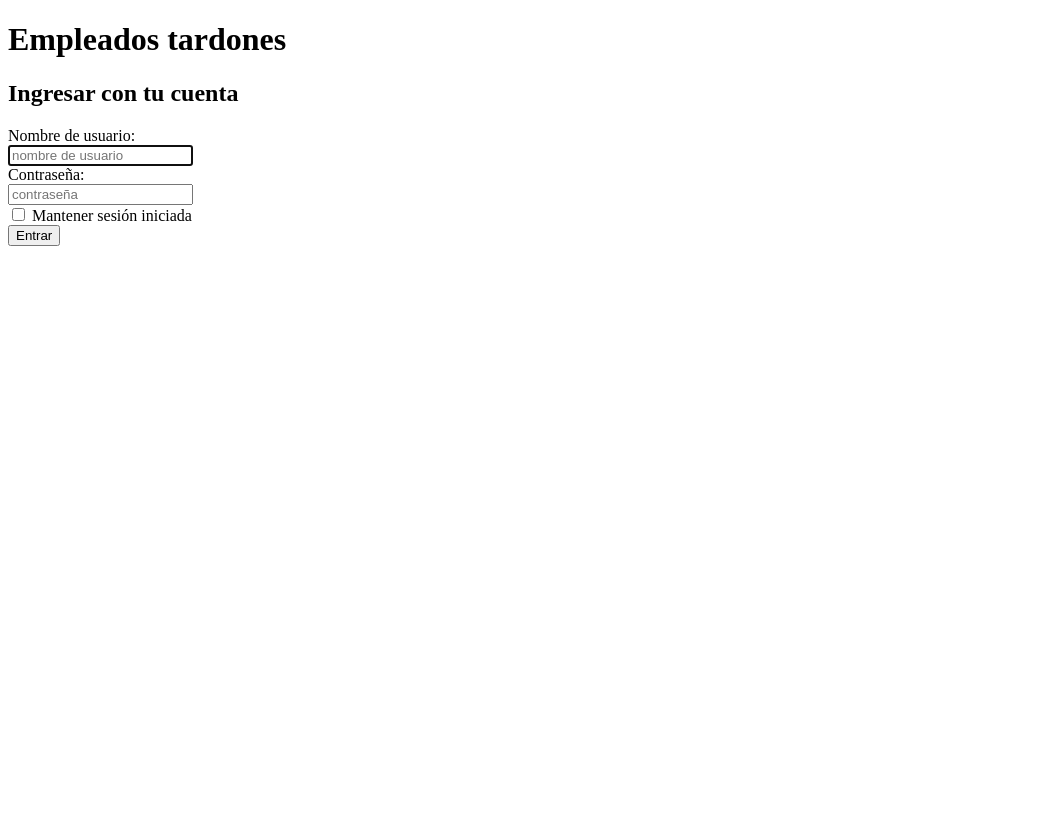
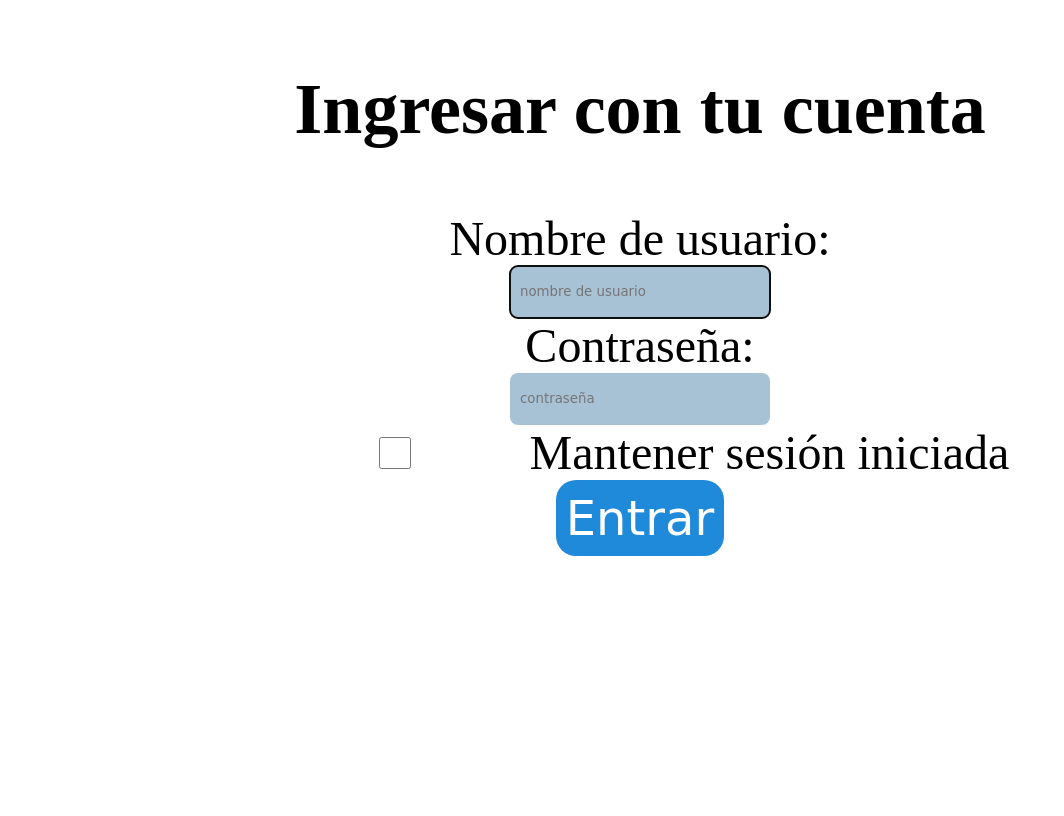
Before and after one commit to marcohoyosh/proyecto-asistencia, a PHP site: page /login.php in a window 1280 px wide. Shown: the whole page, without its empty margins (0-1064 px from the left). Before the commit the page ends 246 px from the top, so only its background shows below. Run offline with PHP 8.4, Linux system fonts and the light colour scheme.

Commit message:
Login listo

```diff
--- /dev/null
+++ b/hojaestilos.css
@@ -0,0 +1,56 @@
+body{
+    height: 100vh;
+    font-size: 3rem;
+}
+.contenido{
+    max-width: 100%;
+    height: 100vh;
+    background-position: center center;
+    background-size: cover;
+
+}
+.Formulario{
+    display:flex;
+    margin: 0 auto;
+    flex-direction: column;
+    align-items: center;
+}
+
+.ultimo{
+    margin-bottom:30px;
+}
+button{
+    background-color:#1E8AD9;
+    border: 0;
+    padding: 10px;
+    font-size: 3rem;
+    font-family: 'Indie Flower', cursive;
+    color:white;
+    border-radius: 20px;
+
+}
+.elemento{
+    display: flex;
+    align-items: center;
+    flex-direction: column;
+
+}
+.elemento.iniciada{
+    display:inline;
+    border-radius: 8px;
+}
+
+input{
+    border-radius: 8px;
+    background-color: #a8c2d5;
+    border:0;
+    padding: 10px;
+    font-family: 'Indie Flower', cursive;
+    width: 15rem;
+    height: 2rem;
+}
+.elemento.elemento_ultimo{
+    align-content: center;
+    margin-top: 5rem;
+    size: 5rem;
+}
--- a/login.php
+++ b/login.php
@@ -1,23 +1,37 @@
+<?php
+session_start();
+#te regresa a index si es que ya iniciaste sesion con tu usuario
+if(isset($_SESSION["id"])){
+    header("Location: ../index.php");
+    exit();
+}
+?>
 <!DOCTYPE html>
 <html lang="en">
 <head>
     <meta charset="UTF-8">
     <meta name="viewport" content="width=device-width, initial-scale=1.0">
     <meta http-equiv="X-UA-Compatible" content="ie=edge">
-    <title>Supervision de empleados</title>
+    <link rel="stylesheet" href="hojaestilos.css">
+    <title>Sesion</title>
 </head>
 <body>
-    <h1>Empleados tardones</h1>
-    <div>
-        <form action="index.php" method="post">
+    <div class="contenido">
+    <?php if(isset($_GET["m"])){
+        if($_GET["m"]=="p"){ ?>
+    <p style="color:red">El password es incorrecto</p>
+    <?php } if($_GET["m"]=="u"){ ?>
+    <p style="color:red">El nombre de usuario es incorrecto</p>
+    <?php }} ?>
+        <form action="procesar-login.php" method="post">
 
-            <div >
+            <div class="Formulario">
                 <h2>Ingresar con tu cuenta</h2>
-                    <div >
+                    <div class="elemento">
                     Nombre de usuario:<br>
                     <input type="text" name="u" id="" placeholder="nombre de usuario" autofocus required>
                     </div>
-                        <div >
+                    <div class="elemento">
                     Contraseña:<br>
                     <input type="password" name="p" id="" placeholder="contraseña" required>
                     </div>
```
Also changed, not shown: procesar-login.php (added, +60 -0 lines). Lines whose indentation alone changed are shown as unchanged.
